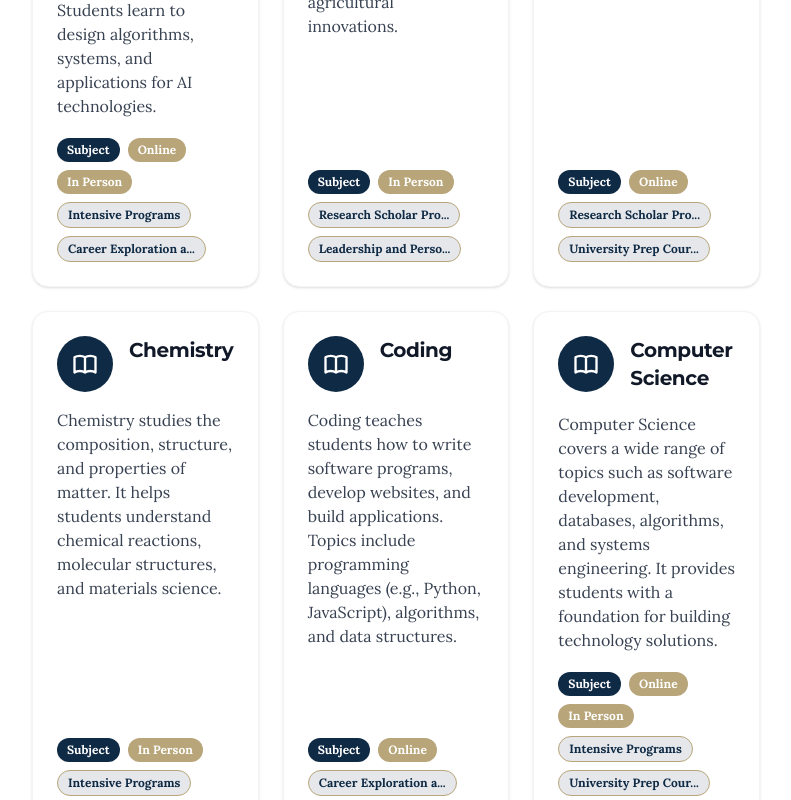
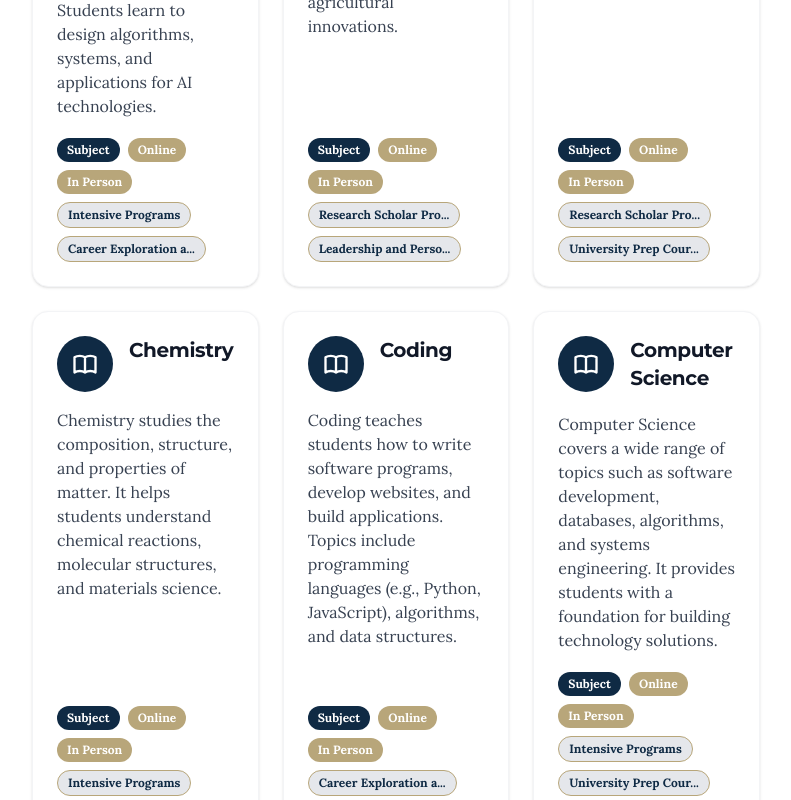
Before and after one commit to eddie-kay0462/Newton-Imperial-Education-, a React (Vite) app: page /find-a-course in a window 1280 px wide. Shown: the part 1520-2320 px from the top of the page, without its empty margins (456-1247 px from the left). Built offline with nearby package versions, Linux system fonts and the light colour scheme.

Commit message:
find a course page

```diff
--- a/src/components/FindACourse.jsx
+++ b/src/components/FindACourse.jsx
@@ -1,4 +1,5 @@
 import React, { useEffect, useState } from 'react';
+import { useLocation, useSearchParams } from 'react-router-dom';
 import Header from './Header.jsx';
 import Footer from './Footer.jsx';
 
@@ -32,7 +33,7 @@ const subjectData = [
   {
     name: 'Mathematics',
     overview: 'Mathematics covers topics such as algebra, calculus, geometry, and statistics. Students develop problem-solving and analytical skills, which are fundamental for careers in engineering, physics, data science, and economics.',
-    formats: ['online'],
+    formats: ['online', 'in_person'],
     pathways: ['Intensive Programs', 'University Prep Course'],
   },
   {
@@ -44,25 +45,25 @@ const subjectData = [
   {
     name: 'Biotechnology',
     overview: 'Biotechnology combines biology and technology to develop products and processes that improve lives. Students study genetic engineering, pharmaceuticals, and agricultural innovations.',
-    formats: ['in_person'],
+    formats: ['online', 'in_person'],
     pathways: ['Research Scholar Programs', 'Leadership and Personal Development'],
   },
   {
     name: 'Biology',
     overview: 'Biology is the study of living organisms, including their structure, function, evolution, and ecology. Topics include cellular biology, genetics, and evolution.',
-    formats: ['online'],
+    formats: ['online', 'in_person'],
     pathways: ['Research Scholar Programs', 'University Prep Course'],
   },
   {
     name: 'Chemistry',
     overview: 'Chemistry studies the composition, structure, and properties of matter. It helps students understand chemical reactions, molecular structures, and materials science.',
-    formats: ['in_person'],
+    formats: ['online', 'in_person'],
     pathways: ['Intensive Programs'],
   },
   {
     name: 'Coding',
     overview: 'Coding teaches students how to write software programs, develop websites, and build applications. Topics include programming languages (e.g., Python, JavaScript), algorithms, and data structures.',
-    formats: ['online'],
+    formats: ['online', 'in_person'],
     pathways: ['Career Exploration and University Pathways'],
   },
   {
@@ -74,49 +75,49 @@ const subjectData = [
   {
     name: 'Economics',
     overview: 'Economics studies the production, distribution, and consumption of goods and services. Topics include microeconomics, macroeconomics, market analysis, and economic policy.',
-    formats: ['online'],
+    formats: ['online', 'in_person'],
     pathways: ['Career Exploration and University Pathways'],
   },
   {
     name: 'Education',
     overview: 'Education studies the theory and practice of teaching and learning. Topics include pedagogy, curriculum development, educational psychology, and classroom management.',
-    formats: ['in_person'],
+    formats: ['online', 'in_person'],
     pathways: ['Leadership and Personal Development'],
   },
   {
     name: 'Sociology',
     overview: 'Sociology is the study of society, social behavior, institutions, and structures. Students learn how societies are organized, and explore issues such as inequality, culture, and social change.',
-    formats: ['online'],
+    formats: ['online', 'in_person'],
     pathways: ['Career Exploration and University Pathways'],
   },
   {
     name: 'International Relations',
     overview: 'International Relations focuses on the relationships between countries, including diplomacy, international conflict, global governance, and international organizations.',
-    formats: ['in_person'],
+    formats: ['online', 'in_person'],
     pathways: ['Leadership and Personal Development', 'Career Exploration and University Pathways'],
   },
   {
     name: 'Law',
     overview: 'Law studies the legal system, including civil, criminal, constitutional, and international law. Students explore legal theory, case law, and the application of laws to real-world situations.',
-    formats: ['online'],
+    formats: ['online', 'in_person'],
     pathways: ['University Prep Course'],
   },
   {
     name: 'English Literature',
     overview: 'English Literature involves the study of classic and contemporary literature, from poetry to novels. Students analyze themes, styles, and historical contexts of literary works.',
-    formats: ['in_person'],
+    formats: ['online', 'in_person'],
     pathways: ['Leadership and Personal Development'],
   },
   {
     name: 'Philosophy',
     overview: 'Philosophy explores fundamental questions about existence, knowledge, ethics, and reason. Students study key philosophers and philosophical movements that have shaped human thought.',
-    formats: ['online'],
+    formats: ['online', 'in_person'],
     pathways: ['Career Exploration and University Pathways'],
   },
   {
     name: 'Architecture',
     overview: 'Architecture involves the design and construction of buildings and other physical structures. Students explore architectural history, design principles, and the integration of engineering and aesthetics.',
-    formats: ['in_person'],
+    formats: ['online', 'in_person'],
     pathways: ['Intensive Programs'],
   },
   {
@@ -128,13 +129,13 @@ const subjectData = [
   {
     name: 'Psychology',
     overview: 'Psychology is the study of human behavior and the mind. Students explore cognitive processes, mental health, emotions, and developmental psychology.',
-    formats: ['online'],
+    formats: ['online', 'in_person'],
     pathways: ['Leadership and Personal Development'],
   },
   {
     name: 'Political Science',
     overview: 'Political Science examines government structures, political behavior, and public policy. Students analyze how political systems operate and influence societies on a national and global scale.',
-    formats: ['in_person'],
+    formats: ['online', 'in_person'],
     pathways: ['Career Exploration and University Pathways'],
   },
   {
@@ -146,15 +147,38 @@ const subjectData = [
 ];
 
 const FindACourse = () => {
-  useEffect(() => {
-    window.scrollTo(0, 0);
-  }, []);
+  const location = useLocation();
+  const [searchParams] = useSearchParams();
 
   const [selectedFormats, setSelectedFormats] = useState([]);
   const [selectedPathways, setSelectedPathways] = useState([]);
   const [selectedSubjects, setSelectedSubjects] = useState([]);
   const [searchQuery, setSearchQuery] = useState('');
   const [showFilters, setShowFilters] = useState(false);
+
+  useEffect(() => {
+    window.scrollTo(0, 0);
+
+    // Read URL parameters and apply filters
+    const formatParams = searchParams.get('formats');
+    const pathwayParams = searchParams.get('pathways');
+    const subjectParams = searchParams.get('subjects');
+
+    if (formatParams) {
+      setSelectedFormats([formatParams]);
+    }
+    if (pathwayParams) {
+      setSelectedPathways([pathwayParams]);
+    }
+    if (subjectParams) {
+      setSelectedSubjects([subjectParams]);
+    }
+
+    // Show filters if there are any applied from URL
+    if (formatParams || pathwayParams || subjectParams) {
+      setShowFilters(true);
+    }
+  }, [searchParams]);
 
   // Filtering logic
   const filteredSubjects = subjectData.filter((subject) => {
```
